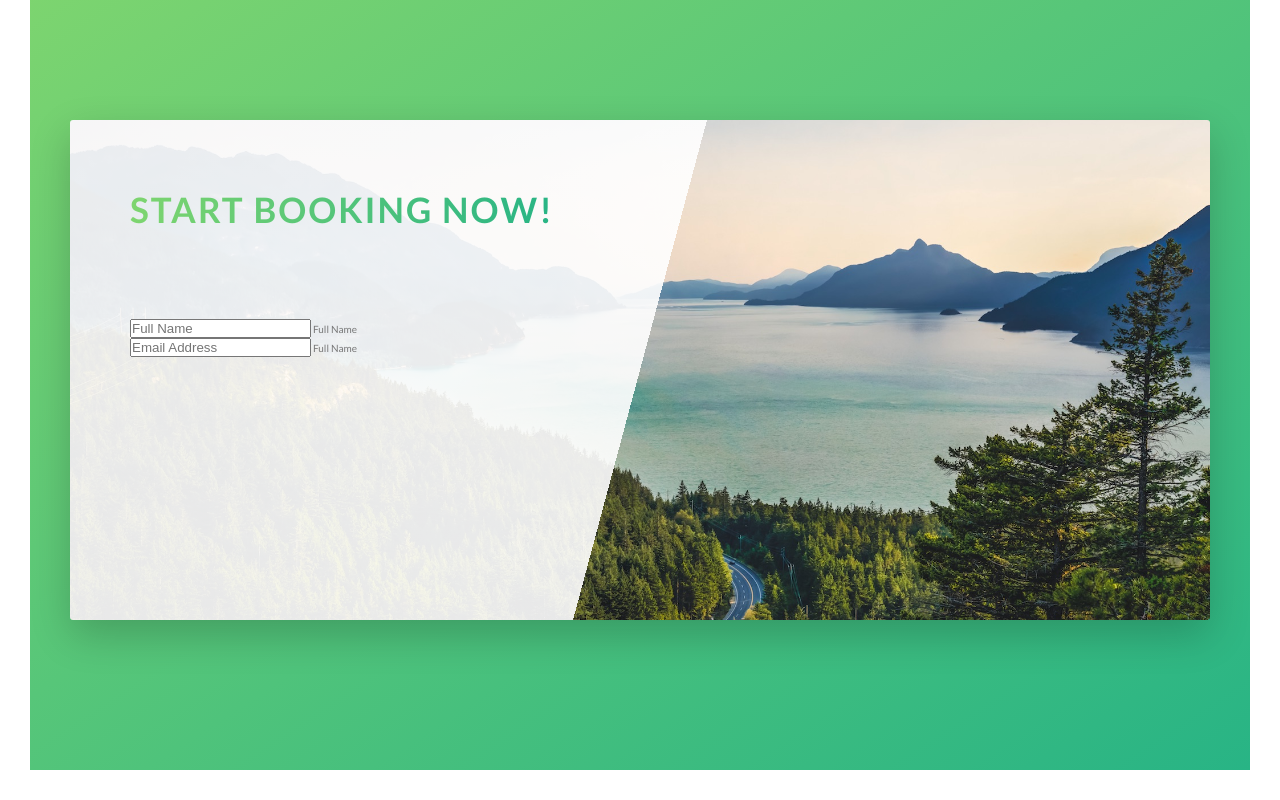
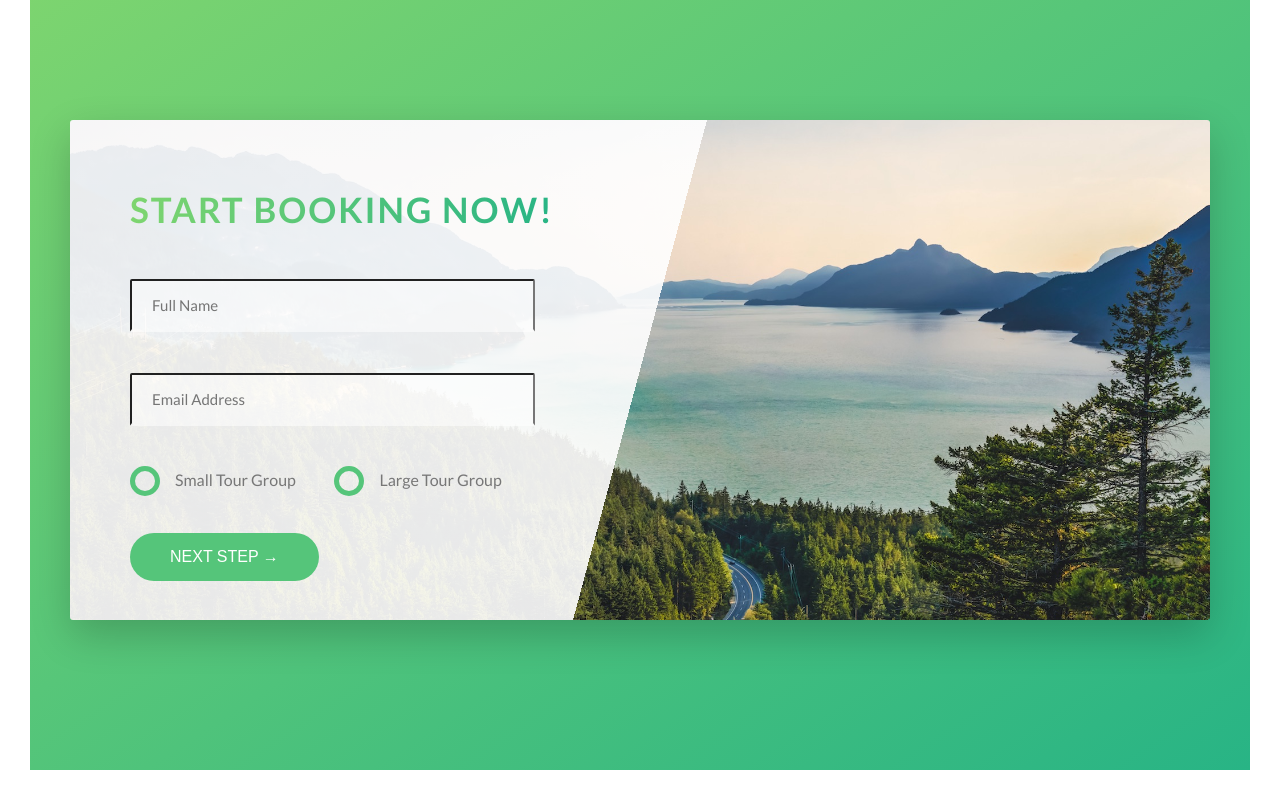
Before and after one commit to toddnguyen47/advanced-css-course, a website: page Natours/starter/index.html in a window 1280 px wide. Shown: the part 4506-5306 px from the top of the page. Drawn offline with Linux system fonts and the light colour scheme; files whose address does not match are found by name.

Commit message:
Finished form!

```diff
--- a/Natours/starter/index.html
+++ b/Natours/starter/index.html
@@ -362,21 +362,44 @@
           <div class="book">
             <!--Left side of the `book` box-->
             <div class="book__form">
-              <form action="#" class="form1">
-                <div class="u-margin-bottom-large">
+              <form action="#" class="form">
+                <div class="u-margin-bottom-medium">
                   <h2 class="heading-secondary">
                     Start booking now!
                   </h2>
                 </div>
 
-                <div class="form1__group">
-                  <input type="text" class="form1__input" id="name" placeholder="Full Name" required>
-                  <label for="name" class="form1__label">Full Name</label>
+                <div class="form__group">
+                  <input type="text" class="form__input" id="name" placeholder="Full Name" required>
+                  <label for="name" class="form__label">Full Name</label>
                 </div>
 
-                <div class="form1__group">
-                  <input type="email" class="form1__email" id="email" placeholder="Email Address" required>
-                  <label for="email" class="form1__label">Full Name</label>
+                <div class="form__group">
+                  <input type="email" class="form__input" id="email" placeholder="Email Address" required>
+                  <label for="email" class="form__label">Email Address</label>
+                </div>
+
+                <!--Radio Buttons-->
+                <div class="form__group u-margin-bottom-medium">
+                  <div class="form__radio-group">
+                    <input type="radio" class="form__radio-input" id="smallTour" name="sizeOfTour">
+                    <label for="smallTour" class="form__radio-label">
+                      <span class="form__radio-label__radio-button"></span>
+                      Small Tour Group
+                    </label>
+                  </div>
+                  <div class="form__radio-group">
+                    <input type="radio" class="form__radio-input" id="largeTour" name="sizeOfTour">
+                    <label for="largeTour" class="form__radio-label">
+                      <span class="form__radio-label__radio-button"></span>
+                      Large Tour Group
+                    </label>
+                  </div>
+                </div>
+
+                <!--Submit Button-->
+                <div class="form__group">
+                  <button class="btn btn--green">Next step &rightarrow;</button>
                 </div>
               </form>
             </div>
--- a/Natours/starter/sass/abstract/_variables.scss
+++ b/Natours/starter/sass/abstract/_variables.scss
@@ -12,6 +12,7 @@ $color-tertiary-light: #2998ff;
 $color-tertiary-dark: #5643fa;
 
 $color-gray-dark: #777;
+$color-gray-dark-2: #999;
 $color-gray-white: #fff;
 $color-grey-light-1: #f7f7f7;
 $color-grey-light-2: #eee;
--- a/Natours/starter/sass/base/_utilities.scss
+++ b/Natours/starter/sass/base/_utilities.scss
@@ -1,8 +1,8 @@
-.u-center-text {text-align: center;}
+.u-center-text {text-align: center !important; }
 
-.u-margin-bottom-large {margin-bottom: 8rem;}
-.u-margin-bottom-medium {margin-bottom: 4rem;}
-.u-margin-bottom-small {margin-bottom: 1.5rem;}
+.u-margin-bottom-large {margin-bottom: 8rem !important;}
+.u-margin-bottom-medium {margin-bottom: 4rem !important;}
+.u-margin-bottom-small {margin-bottom: 1.5rem !important;}
 
-.u-margin-top-largest {margin-top: 10rem;}
-.u-margin-top-large {margin-top: 8rem;}
+.u-margin-top-largest {margin-top: 10rem !important;}
+.u-margin-top-large {margin-top: 8rem !important;}
--- a/Natours/starter/sass/components/_button.scss
+++ b/Natours/starter/sass/components/_button.scss
@@ -1,4 +1,5 @@
 .btn {
+  &,
   /* Pseudo class :link, style elements under special conditions */
   &:link,
   &:visited {
@@ -17,6 +18,10 @@
     transition: all .2s;
 
     position: relative;
+
+    // Change for <button> element
+    border: none;
+    cursor: pointer;
   }
 
   &:hover {
@@ -31,7 +36,9 @@
   }
 
   /* Relative to the INITIAL LINK state */
-  &:active {
+  &:active,
+  &:focus {
+    outline: none;
     transform: translateY(-.1rem);
     /* box-shadow: x y blur color */
     box-shadow: 0 .5rem 1rem rgba($color-black, .2);
--- /dev/null
+++ b/Natours/starter/sass/components/_form.scss
@@ -0,0 +1,95 @@
+.form {
+  &__group:not(:last-child) {
+    margin-bottom: 2rem;
+  }
+
+  &__input {
+    font-family: inherit;
+    color: inherit;
+    font-size: 1.5rem;
+    padding: 1.5rem 2rem;
+    border-radius: .2rem;
+    background-color: rgba($color-white, .5);
+    border-bottom: .3rem solid transparent;
+    width: 90%;
+    display: block;
+    transition: all .3s;
+
+    &:focus {
+      outline: none;
+      box-shadow: 0 1rem 2rem rgba($color-black, .1);
+      border-bottom: .3rem solid $color-primary;
+    }
+
+    &:focus:invalid {
+      border-bottom: .3rem solid $color-secondary-dark;
+    }
+
+    &::webkit-input-placeholder {
+      color: $color-gray-dark-2;
+    }
+  }
+
+  &__label {
+    font-size: 1.2rem;
+    font-weight: 700;
+    display: block;
+    margin-left: 2rem;
+    margin-right: .7rem;
+    transition: all .3s;
+  }
+
+  &__input:placeholder-shown + &__label {
+    opacity: 0;
+    visibility: hidden;
+    transform: translateY(-4rem);
+  }
+
+  &__radio-group {
+    width: 45%;
+    display: inline-block;
+  }
+
+  &__radio-label {
+    font-size: $default-font-size;
+    cursor: pointer;
+    position: relative;
+    padding-left: 4.5rem;
+
+    &__radio-button {
+      height: 3rem;
+      width: 3rem;
+      border: .5rem solid $color-primary;
+      border-radius: 50%;
+      display: inline-block;
+      position: absolute;
+      left: 0;
+      top: -.4rem;
+
+      // When element is selected
+      &::after {
+        content: "";
+        display: block;
+        height: 1.3rem;
+        width: 1.3rem;
+        border-radius: 50%;
+        position: absolute;
+        top: 50%;
+        left: 50%;
+        transform: translate(-50%, -50%);
+        background-color: $color-primary;
+        opacity: 0;
+        transition: opacity .2s;
+      }
+    }
+  }
+
+  &__radio-input {
+    display: none;
+  }
+
+  // If __radio_input is checked, then select the next __radio-label's child, which is &__radio-label__radio-button
+  &__radio-input:checked ~ &__radio-label &__radio-label__radio-button::after {
+    opacity: 1;
+  }
+}
--- a/Natours/starter/sass/main.scss
+++ b/Natours/starter/sass/main.scss
@@ -14,6 +14,7 @@
 @import "components/card";
 @import "components/composition";
 @import "components/feature-box";
+@import "components/form";
 @import "components/story";
 
 @import "layout/header";
```
Also changed, not shown: Natours/starter/css/style.css.
